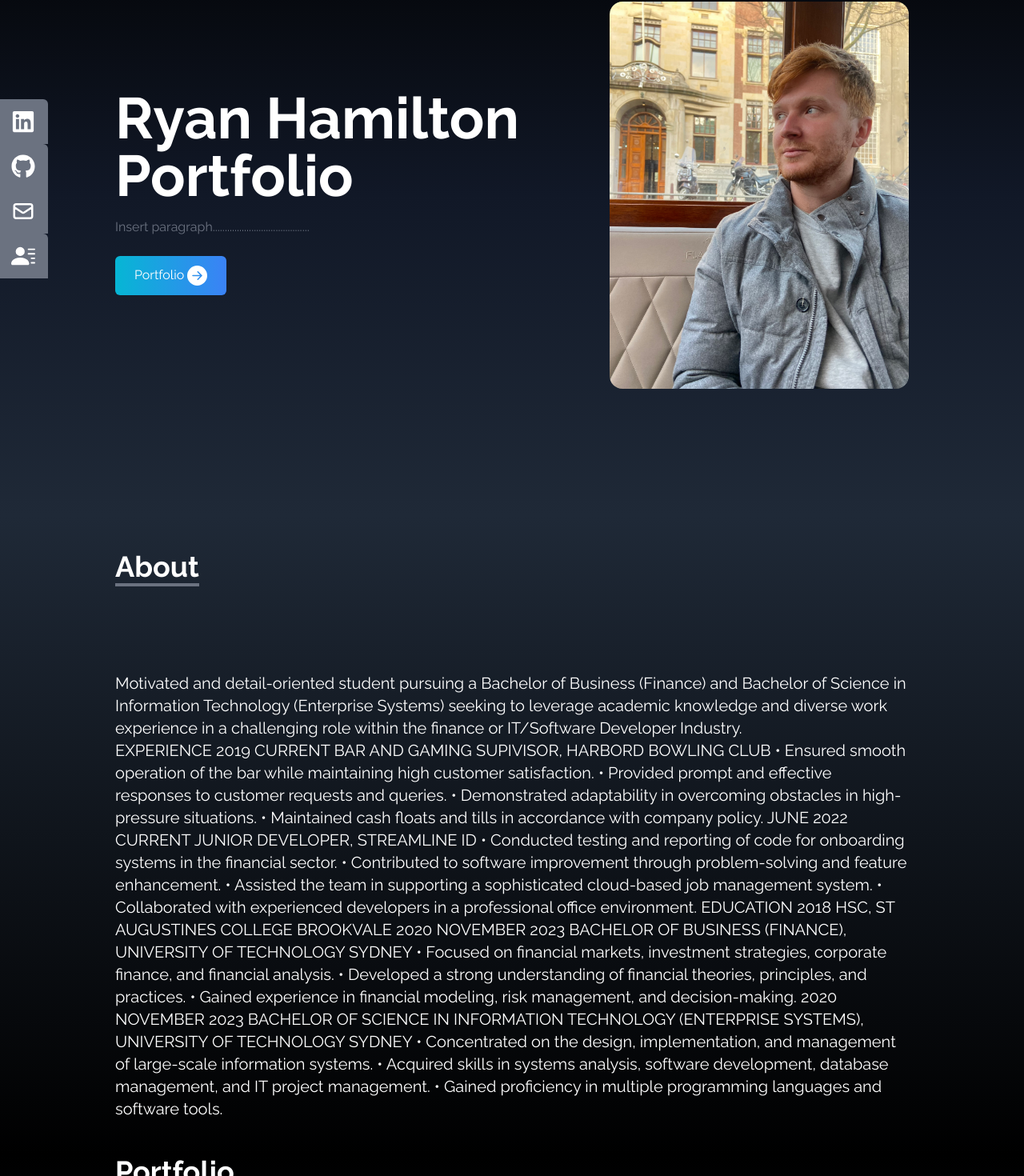
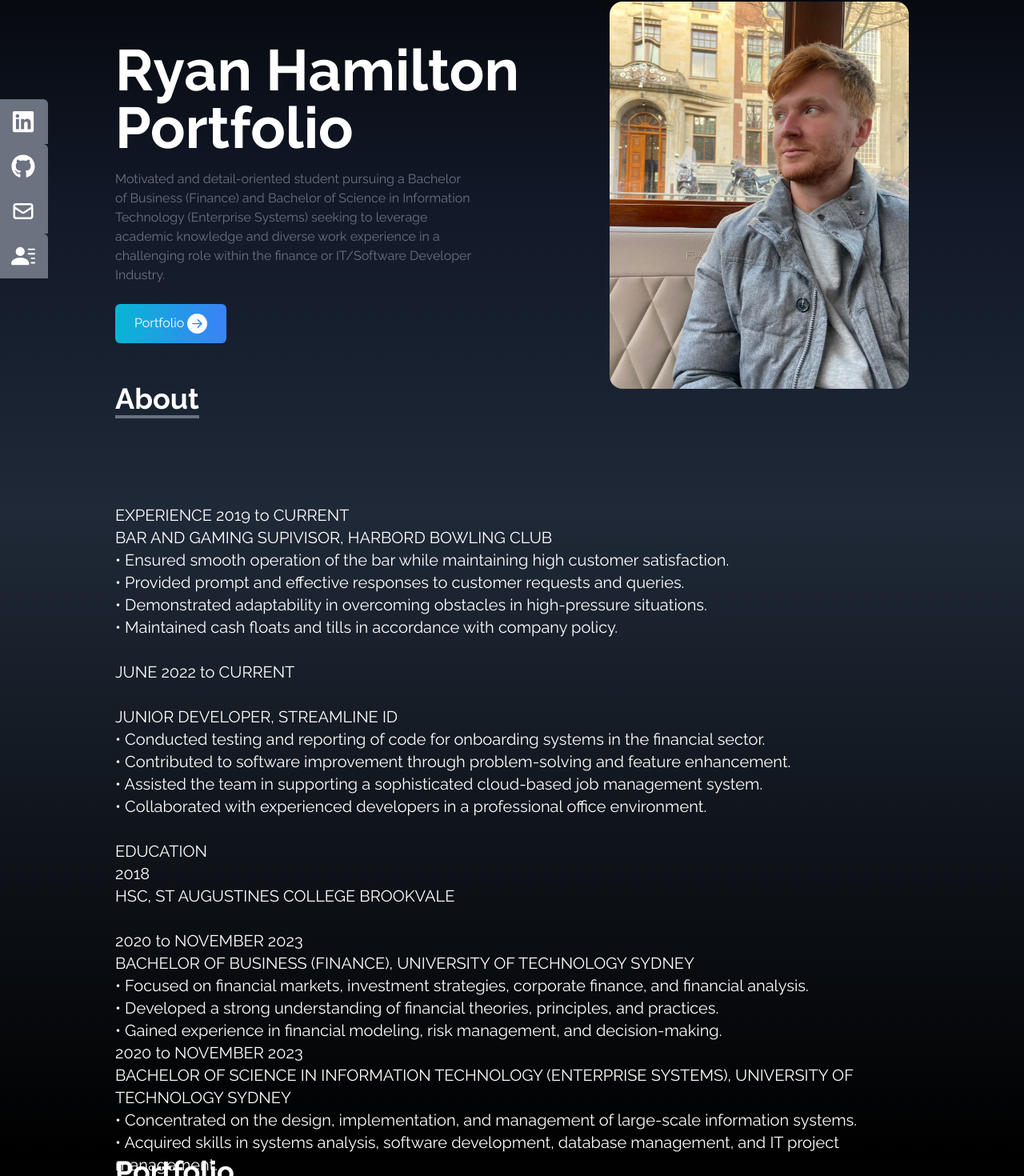
Before and after one commit to ryanhamilton-source/ryan-portfolio-final, a React (Create React App) app: page / in a window 1280 px wide. Shown: the part 156-1626 px from the top of the page at 80% size. Built offline with nearby package versions, Linux system fonts and the light colour scheme.

Commit message:
follow up technical update

```diff
--- a/src/components/About.jsx
+++ b/src/components/About.jsx
@@ -11,44 +11,73 @@ const About = () => {
             </div>
 
             <p className='text-xl mt-20'>
-            Motivated and detail-oriented student pursuing a Bachelor of Business (Finance)
-            and Bachelor of Science in Information Technology (Enterprise Systems) seeking
-            to leverage academic knowledge and diverse work experience in a challenging role within the
-             finance or IT/Software Developer Industry.
+
             </p>
 
             <p className='text-xl'>
             EXPERIENCE
-2019  CURRENT
+2019 to CURRENT
+<br></br>
 BAR AND GAMING SUPIVISOR, HARBORD BOWLING CLUB
+<br></br>
 •	Ensured smooth operation of the bar while maintaining high customer satisfaction.
+<br></br>
 •	Provided prompt and effective responses to customer requests and queries.
+<br></br>
 •	Demonstrated adaptability in overcoming obstacles in high-pressure situations.
+<br></br>
 •	Maintained cash floats and tills in accordance with company policy.
-JUNE 2022  CURRENT
+<br></br>
+<br></br>
+JUNE 2022 to CURRENT
+<br></br>
+<br></br>
 JUNIOR DEVELOPER, STREAMLINE ID
+<br></br>
 •	Conducted testing and reporting of code for onboarding systems in the financial sector.
+<br></br>
 •	Contributed to software improvement through problem-solving and feature enhancement.
+<br></br>
 •	Assisted the team in supporting a sophisticated cloud-based job management system.
+<br></br>
 •	Collaborated with experienced developers in a professional office environment.
+<br></br>
+<br></br>
 EDUCATION
+<br></br>
 2018
+<br></br>
 HSC, ST AUGUSTINES COLLEGE BROOKVALE
-
-2020  NOVEMBER 2023
+<br></br>
+<br></br>
+2020 to NOVEMBER 2023
+<br></br>
 BACHELOR OF BUSINESS (FINANCE), UNIVERSITY OF TECHNOLOGY SYDNEY
+<br></br>
 •	Focused on financial markets, investment strategies, corporate finance, and financial analysis.
+<br></br>
 •	Developed a strong understanding of financial theories, principles, and practices.
+<br></br>
 •	Gained experience in financial modeling, risk management, and decision-making.
+<br></br>
 
 
 
 
-2020  NOVEMBER 2023
+2020 to NOVEMBER 2023
+<br></br>
 BACHELOR OF SCIENCE IN INFORMATION TECHNOLOGY (ENTERPRISE SYSTEMS), UNIVERSITY OF TECHNOLOGY SYDNEY
+<br></br>
 •	Concentrated on the design, implementation, and management of large-scale information systems.
+<br></br>
 •	Acquired skills in systems analysis, software development, database management, and IT project management.
+<br></br>
 •	Gained proficiency in multiple programming languages and software tools.
+<br></br>
+<br></br>
+<br></br>
+<br></br>
+<br></br>
 
             </p>
         </div>
--- a/src/components/Home.jsx
+++ b/src/components/Home.jsx
@@ -18,7 +18,10 @@ const Home = () => {
             </h2>
 
             <p className='text-gray-500 py-4 max-w-md'>
-                Insert paragraph........................................
+            Motivated and detail-oriented student pursuing a Bachelor of Business (Finance)
+            and Bachelor of Science in Information Technology (Enterprise Systems) seeking
+            to leverage academic knowledge and diverse work experience in a challenging role within the
+             finance or IT/Software Developer Industry.
             </p>
             <div>
                 <Link to= "portfolio" smooth duration={500} className='group text-white w-fit px-6 py-3 my-2
```
